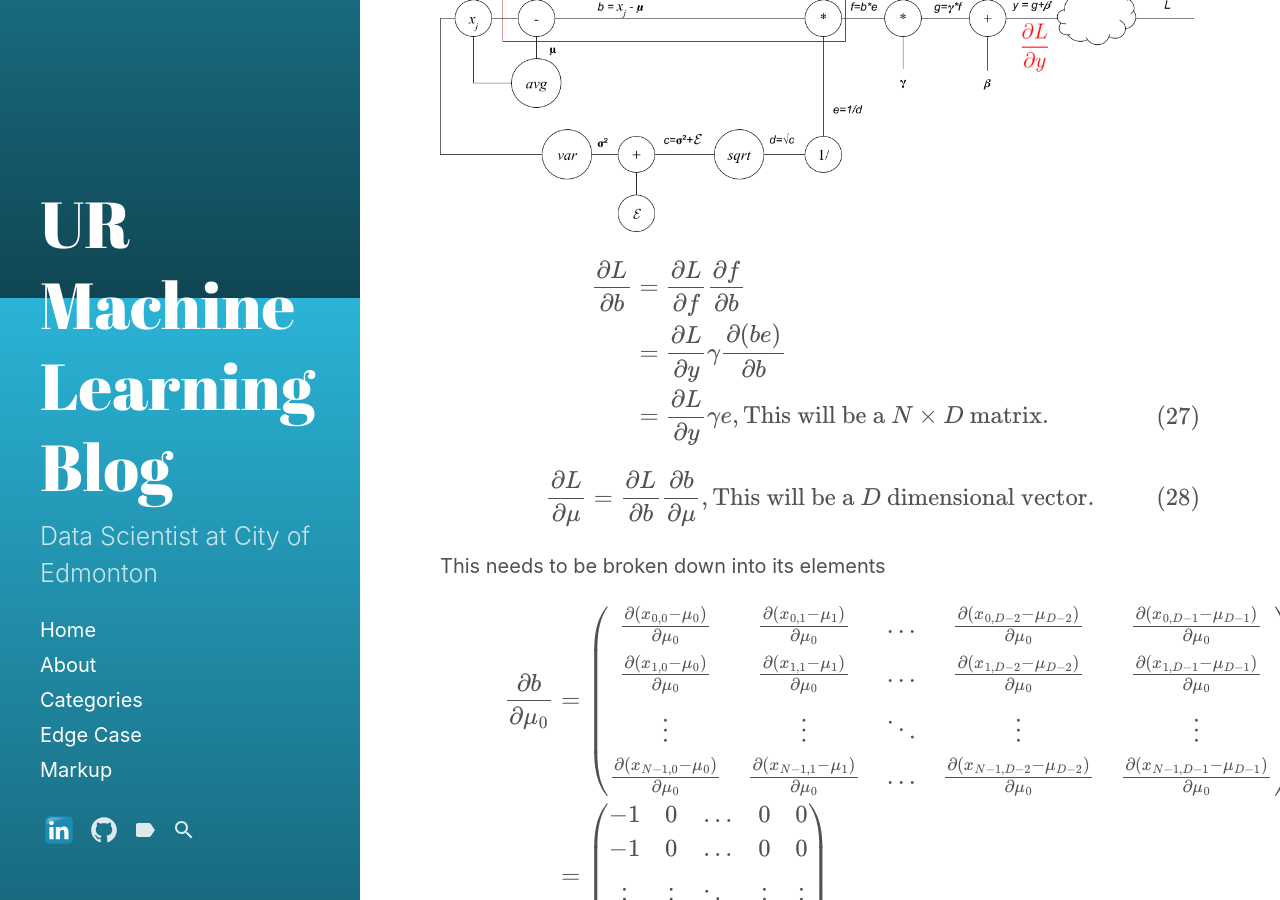
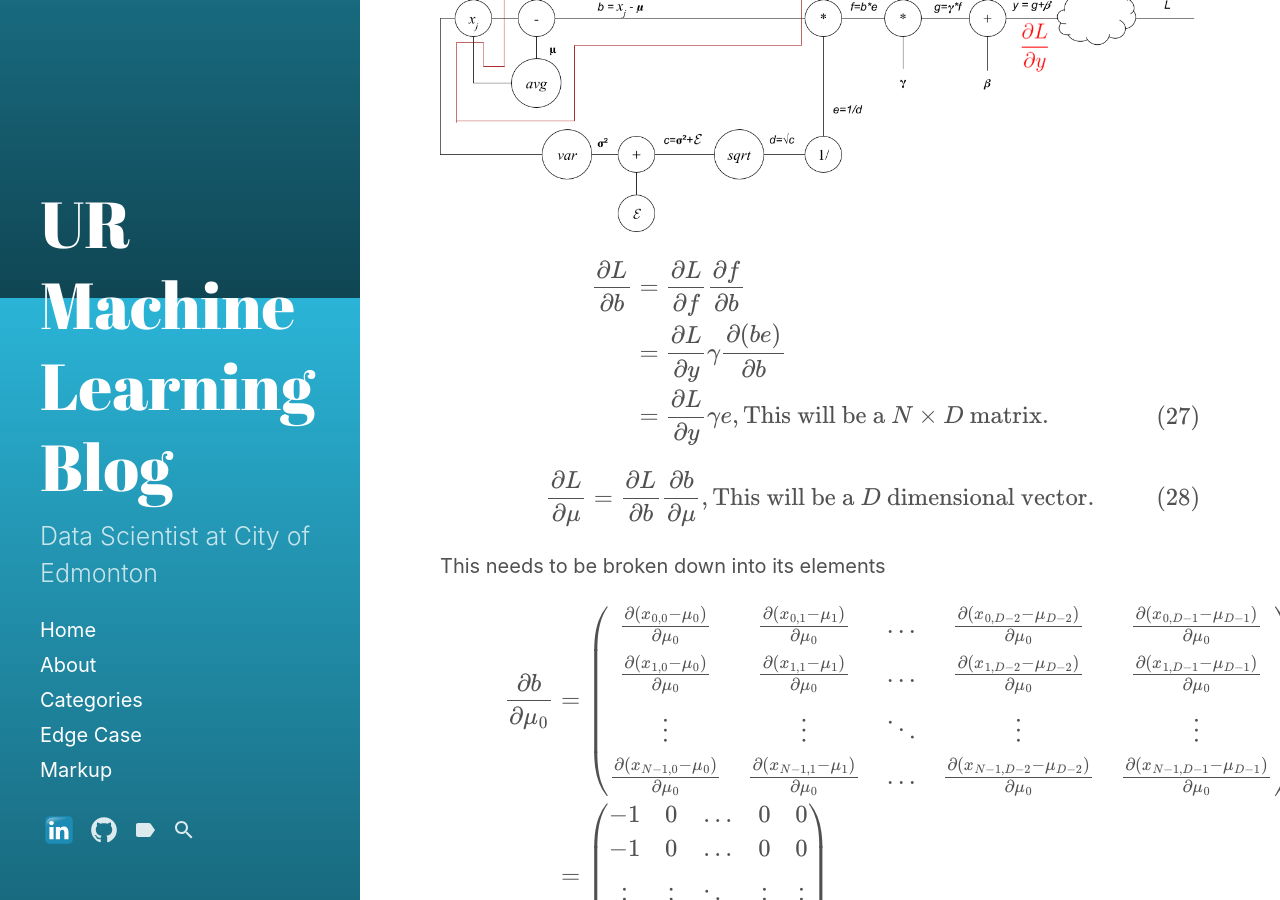
Before and after one commit to usmanr149/urmlblog, a Jekyll site: the page built from _posts/2020-4-3-Batchnorm.md, in a window 1280 px wide and 900 px high, scrolled down 8702 px. Built offline with Jekyll 4.4.1, drawn with Linux system fonts in a browser that asks for light colours; formulas are drawn with MathJax 3; some of the changed text lies outside the part shown.

```diff
--- a/_posts/2020-4-3-Batchnorm.md
+++ b/_posts/2020-4-3-Batchnorm.md
@@ -340,15 +340,17 @@ This is the derivative from just one stream, now we need to follow the other str
 
 ### The Other Stream
 
-![_config.yml]({{ site.baseurl }}/images/FC_NN/Batchnorm_Backward_4.png)
+![_config.yml]({{ site.baseurl }}/images/FC_NN/Batchnorm_Backward_5.png)
 
 $$
 \begin{align}
 \frac{\partial L}{\partial b} &= \frac{\partial L}{\partial f}\frac{\partial f}{\partial b} \nonumber \\
 &=\frac{\partial L}{\partial y}\gamma \frac{\partial (be)}{\partial b} \nonumber \\
-&=\frac{\partial L}{\partial y}\gamma e, \text{This will be a } N \times D \text{ matrix.}
+&=\frac{\partial L}{\partial y}\gamma e \label{eqn:grad_L_b}, \text{This will be a } N \times D \text{ matrix.}
 \end{align}
 $$
+
+
 
 $$
 \begin{align}
@@ -465,9 +467,9 @@ $$
 \end{align}
 $$
 
-Now the last stream
+## The Last Stream
 
-![_config.yml]({{ site.baseurl }}/images/FC_NN/Batchnorm_Backward_5.png)
+![_config.yml]({{ site.baseurl }}/images/FC_NN/Batchnorm_Backward_4.png)
 
 $$
 \begin{align}
@@ -508,7 +510,7 @@ $$
 \end{align}
 $$
 
-And now the matrix form emerges clearly
+Using Eq. \ref{eqn:grad_L_b} the matrix form emerges clearly
 
 $$
 \begin{align}
```
Also changed, not shown: images/FC_NN/Batchnorm_Backward_5.png.
